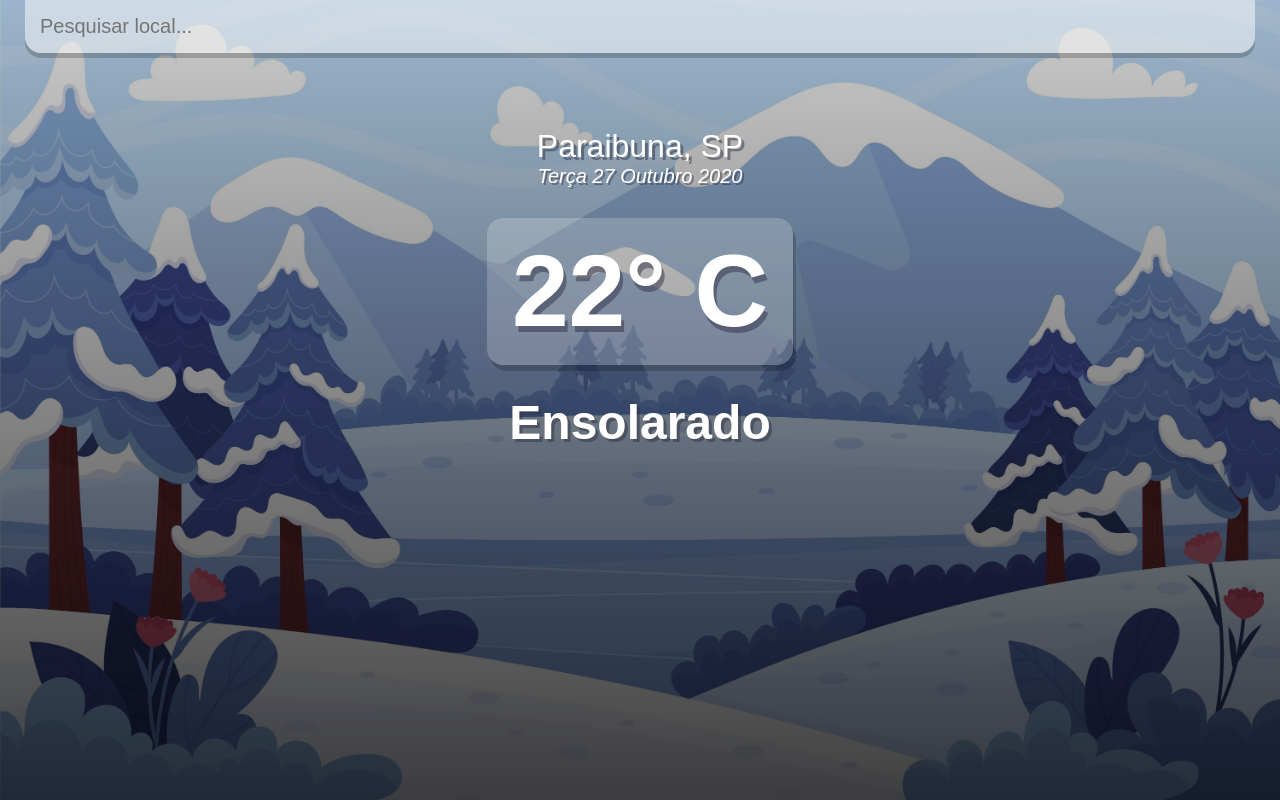
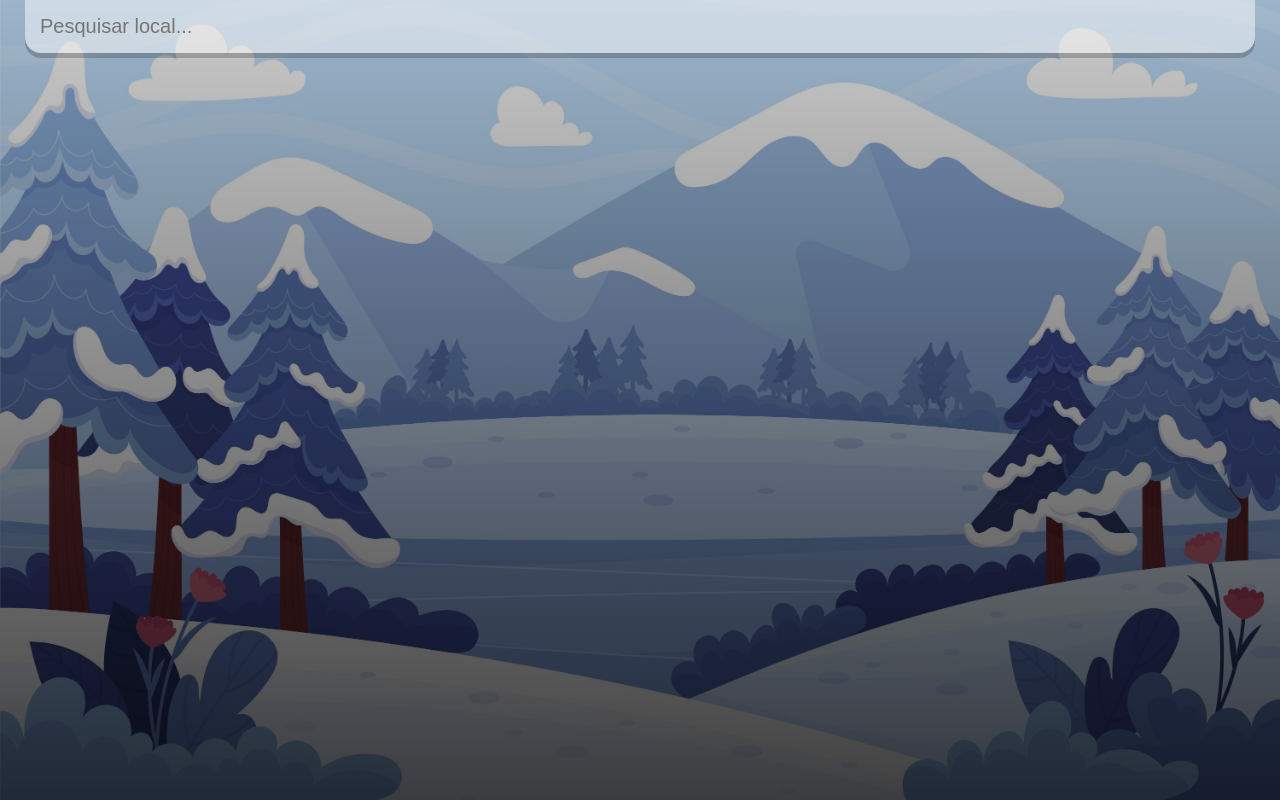
Before and after one commit to joaolessab/react-weather-happy-app, a React (Create React App) app in the folder weather-happy-app/: page / in a window 1280 px wide. Built offline with nearby package versions, Linux system fonts and the light colour scheme.

Commit message:
[App] - Reading values from API call

```diff
--- a/weather-happy-app/src/App.js
+++ b/weather-happy-app/src/App.js
@@ -1,4 +1,4 @@
-import React from 'react';
+import React, { useState } from 'react';
 
 const api = {
   key: 'd3c5928599c5c22e8bc6dd88ca81706d',
@@ -6,6 +6,20 @@
 }
 
 function App() {
+  const [query, setQuery] = useState('');
+  const [weather, setWeather] = useState({});
+
+  const search = evt => {
+    if (evt.key === "Enter"){
+      fetch(`${api.base}weather?q=${query}&units=metric&APPID=${api.key}`)
+      .then(res => res.json())
+      .then(result => {
+        setQuery('');
+        setWeather(result);
+        console.log(result);
+      });
+    }
+  }
 
   const dateBuilder = (d) => {
     let months = ['Janeiro', 'Fevereiro', 'Março', 'Abril', 'Maio', 'Junho', 'Julho', 'Agosto', 'Setembro', 'Outubro', 'Novembro', 'Dezembro'];
@@ -20,7 +34,13 @@
   };
 
   return (
-    <div className='app'>
+    <div className={
+      (typeof weather.main != "undefined")
+        ? ((weather.main.temp > 16)
+          ? 'app warm'
+          : 'app')
+        : 'app'}>
+
       <main>
         {/* Search Section */}
         <div className='search-box'>
@@ -28,13 +48,17 @@
             type='text'
             className='search-bar'
             placeholder='Pesquisar local...'
+            onChange = {e => setQuery(e.target.value)}
+            value = {query}
+            onKeyPress = {search}
           />
         </div>
-
+      {( typeof weather.main != "undefined") ? (
+        <div>
           {/* Location Section */}
           <div>
             <div className='location-box'>
-            <div className='location'>Paraibuna, SP</div>
+              <div className='location'>{weather.name}, {weather.sys.country}</div>
               <div className='date'>{ dateBuilder(new Date()) }</div>
             </div>
           </div>
@@ -42,10 +66,12 @@
           {/* Weather Section */}
           <div className='weather-box'>
             <div className='temp'>
-            22° C
+              {Math.round(weather.main.temp)}°c
             </div>
-          <div className='weather'>Ensolarado</div>
+            <div className='weather'>{weather.weather[0].main}</div>
           </div>
+        </div>
+      ) : ('')}
       </main>
     </div>
   );
--- a/weather-happy-app/src/index.css
+++ b/weather-happy-app/src/index.css
@@ -12,7 +12,7 @@
   background-image: url('./assets/cold-bg.jpg');
   background-size: cover;
   background-position: bottom;
-  transition: 0.4 ease-out;
+  transition: 0.4s ease-out;
 }
 
 .app.warm{
```
Lines whose indentation alone changed are shown as unchanged.
